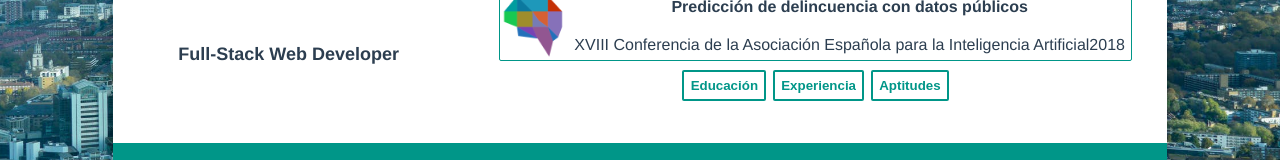
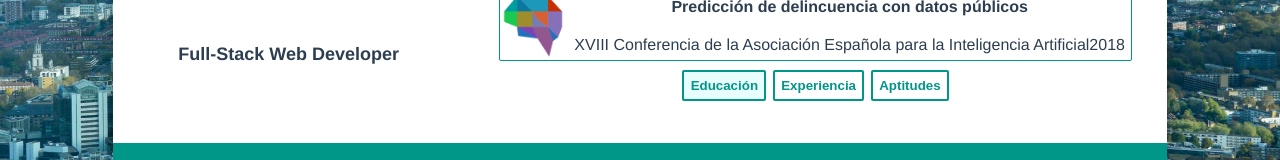
Before and after one commit to IvanArjona/2020.iarjona.com, a Vue app: page / in a window 1280 px wide. In both pictures the pointer is over the button "Educación". Shown: the part 457-617 px from the top of the page. Built offline with nearby package versions, Linux system fonts and the light colour scheme.

Commit message:
Card hover color

```diff
--- a/src/components/Content.vue
+++ b/src/components/Content.vue
@@ -50,4 +50,7 @@ export default {
   cursor: pointer;
   font-weight: bold;
 }
+.menu-item:hover {
+  background: #e7fefc;
+}
 </style>
--- a/src/components/MediaCard.vue
+++ b/src/components/MediaCard.vue
@@ -51,6 +51,9 @@ export default {
   display: flex;
   margin: 5px;
 }
+.card:hover {
+  background: #e7fefc;
+}
 .logo {
   width: 64px;
   height: 64px;
```
